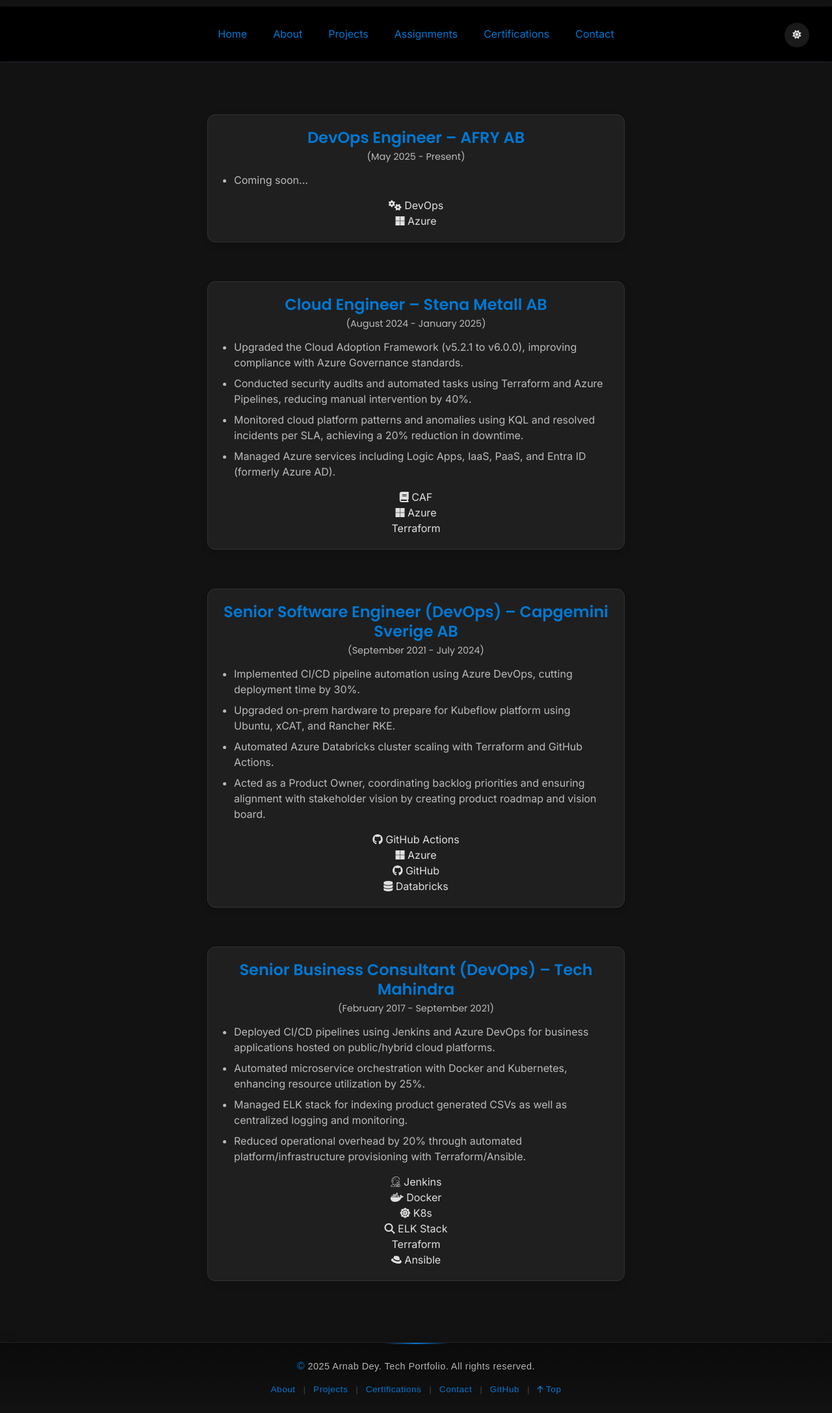
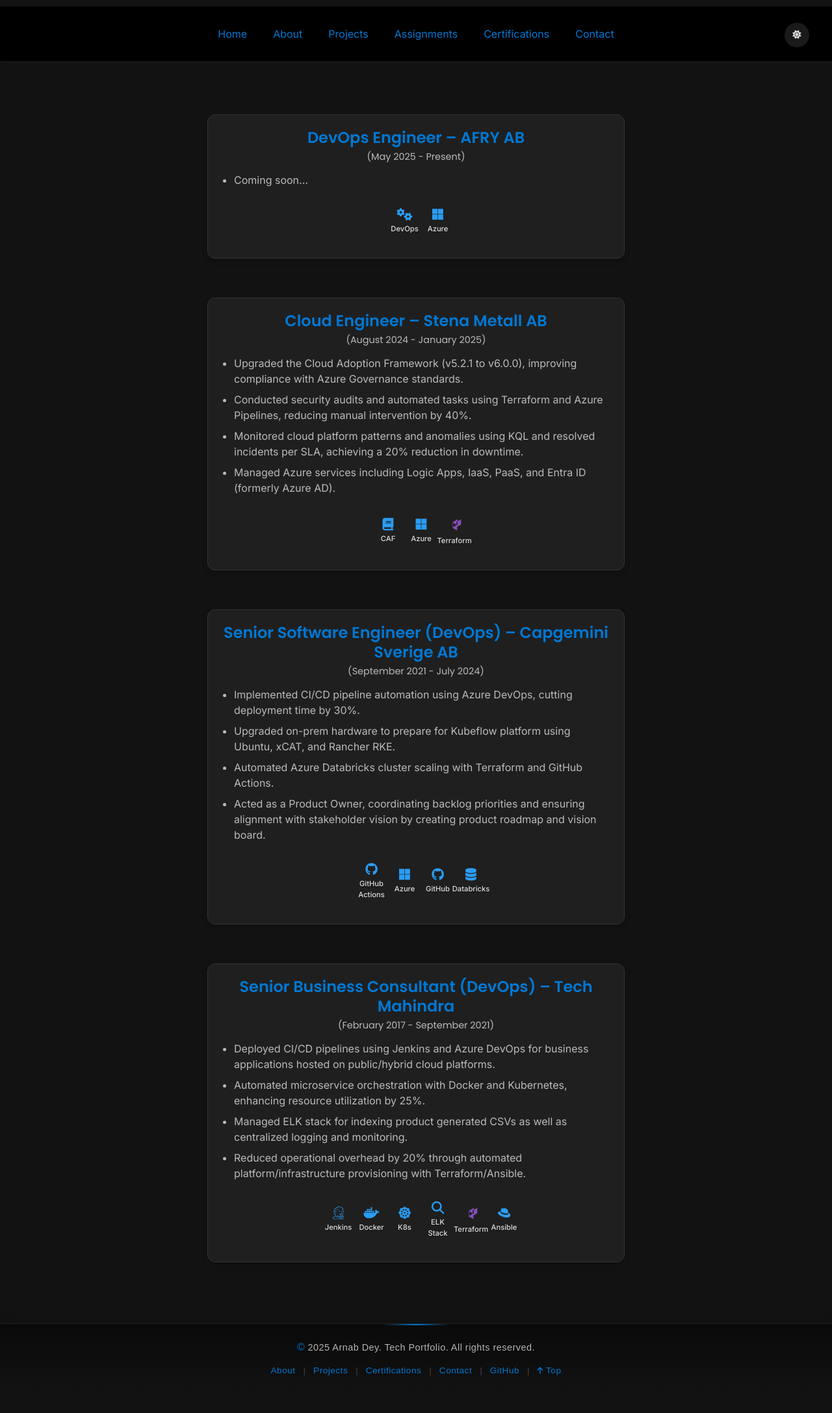
Before and after one commit to arnabdey73/arnabdey73.github.io, a Jekyll site: the page built from content/assignments.md, in a window 1280 px wide. Shown: the whole page at 65% size. Built offline with Jekyll 4.4.1, drawn with Linux system fonts in a browser that asks for light colours; after the commit the page ends 2147 px from its top, so only the background shows below that.

Commit message:
feat: add unified tech icon styles and enhance logo support for assignment and project cards

```diff
--- a/_layouts/default.html
+++ b/_layouts/default.html
@@ -10,6 +10,9 @@
     <link rel="stylesheet" href="{{ '/assets/css/blog-feed.css' | relative_url }}">
     <link rel="stylesheet" href="{{ '/assets/css/intro-card.css' | relative_url }}">
     <link rel="stylesheet" href="{{ '/assets/css/assignment-cards.css' | relative_url }}">
+    <link rel="stylesheet" href="{{ '/assets/css/tech-stack-mini.css' | relative_url }}">
+    <link rel="stylesheet" href="{{ '/assets/css/assignment-card-fix.css' | relative_url }}">
+    <link rel="stylesheet" href="{{ '/assets/css/icons-unified.css' | relative_url }}">
     <link rel="stylesheet" href="https://cdnjs.cloudflare.com/ajax/libs/font-awesome/6.5.0/css/all.min.css" integrity="sha512-Avb2QiuDEEvB4bZJYdft2mNjVShBftLdPG8FJ0V7irTLQ8Uo0qcPxh4Plq7G5tGm0rU+1SPhVotteLpBERwTkw==" crossorigin="anonymous" referrerpolicy="no-referrer" />
     <link rel="preconnect" href="https://fonts.googleapis.com">
     <link rel="preconnect" href="https://fonts.gstatic.com" crossorigin>
--- /dev/null
+++ b/assets/css/assignment-card-fix.css
@@ -0,0 +1,76 @@
+/* Fix to ensure tech icons in assignment cards match project cards */
+
+/* Ensure tech icons in assignment cards have the same properties as project cards */
+.assignment-card .tech-icons-mini {
+  display: flex;
+  flex-wrap: wrap;
+  gap: 0.5rem;
+  justify-content: center;
+  align-items: center;
+  margin-top: 1rem;
+  padding: 0.5rem;
+  width: 100%;
+}
+
+.assignment-card .tech-item-mini {
+  display: flex;
+  flex-direction: column;
+  align-items: center;
+  width: 35px;
+  min-width: 35px;
+  margin: 0.25rem;
+  transition: transform 0.4s cubic-bezier(0.34, 1.56, 0.64, 1),
+              filter 0.4s cubic-bezier(0.34, 1.56, 0.64, 1),
+              text-shadow 0.4s cubic-bezier(0.34, 1.56, 0.64, 1);
+  padding: 0.25rem;
+  box-sizing: border-box;
+  position: relative;
+}
+
+/* Exactly match project card icon styles */
+.assignment-card .tech-item-mini i {
+  font-size: 1.2rem;
+  color: #2a9df4;
+  transition: transform 0.4s cubic-bezier(0.34, 1.56, 0.64, 1),
+              color 0.4s cubic-bezier(0.34, 1.56, 0.64, 1),
+              filter 0.4s cubic-bezier(0.34, 1.56, 0.64, 1),
+              text-shadow 0.4s cubic-bezier(0.34, 1.56, 0.64, 1);
+  filter: brightness(1);
+  text-shadow: 0 0 0 rgba(42, 157, 244, 0);
+}
+
+.assignment-card .tech-item-mini span {
+  font-size: 0.7rem;
+  font-weight: 500;
+  color: #e0e0e0;
+  text-align: center;
+  margin-top: 0.25rem;
+  transition: color 0.4s cubic-bezier(0.34, 1.56, 0.64, 1),
+              text-shadow 0.4s cubic-bezier(0.34, 1.56, 0.64, 1);
+  text-shadow: 0 1px 2px rgba(0, 0, 0, 0.3);
+}
+
+/* Match hover states */
+.assignment-card:hover .tech-item-mini:hover {
+  transform: translateY(-5px);
+}
+
+.assignment-card:hover .tech-item-mini:hover i {
+  color: #0078D4;
+  filter: brightness(1.3);
+  text-shadow: 0 0 15px rgba(0, 120, 212, 0.7);
+}
+
+.assignment-card:hover .tech-item-mini:hover span {
+  color: #0078D4;
+  text-shadow: 0 0 8px rgba(42, 157, 244, 0.3);
+}
+
+/* Fix for Terraform logo */
+.assignment-card .terraform-logo-mini::before {
+  background-color: #844FBA;
+}
+
+.assignment-card:hover .terraform-logo-mini::before {
+  background-color: #0078D4;
+}
--- /dev/null
+++ b/assets/css/icons-unified.css
@@ -0,0 +1,86 @@
+/* Unified tech icon styles for both project and assignment cards */
+
+/* Ensure consistent styling for tech icons in both card types */
+.tech-icons-mini {
+  display: flex;
+  flex-wrap: wrap;
+  gap: 0.5rem;
+  justify-content: center;
+  align-items: center;
+  margin-top: 1rem;
+  padding: 0.5rem;
+  width: 100%;
+}
+
+/* Apply the same styling to tech items regardless of card type */
+.project-card .tech-item-mini,
+.assignment-card .tech-item-mini {
+  display: flex;
+  flex-direction: column;
+  align-items: center;
+  width: 35px;
+  min-width: 35px;
+  margin: 0.25rem;
+  transition: transform 0.4s cubic-bezier(0.34, 1.56, 0.64, 1),
+              filter 0.4s cubic-bezier(0.34, 1.56, 0.64, 1),
+              text-shadow 0.4s cubic-bezier(0.34, 1.56, 0.64, 1);
+  padding: 0.25rem;
+  box-sizing: border-box;
+  position: relative;
+}
+
+/* Unified icon styling */
+.project-card .tech-item-mini i,
+.assignment-card .tech-item-mini i {
+  font-size: 1.2rem;
+  color: #2a9df4;
+  transition: transform 0.4s cubic-bezier(0.34, 1.56, 0.64, 1),
+              color 0.4s cubic-bezier(0.34, 1.56, 0.64, 1),
+              filter 0.4s cubic-bezier(0.34, 1.56, 0.64, 1),
+              text-shadow 0.4s cubic-bezier(0.34, 1.56, 0.64, 1);
+  filter: brightness(1);
+  text-shadow: 0 0 0 rgba(42, 157, 244, 0);
+}
+
+/* Unified text styling */
+.project-card .tech-item-mini span,
+.assignment-card .tech-item-mini span {
+  font-size: 0.7rem;
+  font-weight: 500;
+  color: #e0e0e0;
+  text-align: center;
+  margin-top: 0.25rem;
+  transition: color 0.4s cubic-bezier(0.34, 1.56, 0.64, 1),
+              text-shadow 0.4s cubic-bezier(0.34, 1.56, 0.64, 1);
+  text-shadow: 0 1px 2px rgba(0, 0, 0, 0.3);
+}
+
+/* Unified hover states */
+.project-card:hover .tech-item-mini:hover,
+.assignment-card:hover .tech-item-mini:hover {
+  transform: translateY(-5px);
+}
+
+.project-card:hover .tech-item-mini:hover i,
+.assignment-card:hover .tech-item-mini:hover i {
+  color: #0078D4;
+  filter: brightness(1.3);
+  text-shadow: 0 0 15px rgba(0, 120, 212, 0.7);
+}
+
+.project-card:hover .tech-item-mini:hover span,
+.assignment-card:hover .tech-item-mini:hover span {
+  color: #0078D4;
+  text-shadow: 0 0 8px rgba(42, 157, 244, 0.3);
+}
+
+/* Unified Terraform logo styling */
+.project-card .terraform-logo-mini::before,
+.assignment-card .terraform-logo-mini::before {
+  background-color: #844FBA;
+}
+
+.project-card:hover .terraform-logo-mini::before,
+.assignment-card:hover .terraform-logo-mini::before {
+  background-color: #0078D4;
+}
--- a/assets/css/tech-stack-mini.css
+++ b/assets/css/tech-stack-mini.css
@@ -147,8 +147,9 @@
   background-color: #0078D4;
 }
 
-/* Enhanced tech logo support for assignment cards */
-.assignment-card .tech-logo-mini {
+/* Enhanced tech logo support for both assignment and project cards */
+.assignment-card .tech-logo-mini,
+.project-card .tech-logo-mini {
   width: 25px;
   height: 25px;
   margin: 0 auto;
@@ -156,22 +157,25 @@
   transition: filter 0.3s ease, transform 0.3s ease;
 }
 
-.assignment-card .tech-item-mini:hover .tech-logo-mini {
+.assignment-card .tech-item-mini:hover .tech-logo-mini,
+.project-card .tech-item-mini:hover .tech-logo-mini {
   filter: var(--tech-logo-hover-filter, brightness(1.2));
   transform: scale(1.15);
 }
 
-[data-theme="dark"] .assignment-card .tech-logo-mini {
+[data-theme="dark"] .assignment-card .tech-logo-mini,
+[data-theme="dark"] .project-card .tech-logo-mini {
   filter: brightness(0) invert(1);
   opacity: 0.9;
 }
 
-/* Terraform logo support for assignment cards */
-.assignment-card .terraform-logo-mini::before {
+/* Terraform logo support for all cards */
+.terraform-logo-mini::before {
   background-color: #844FBA;
 }
 
-.assignment-card:hover .terraform-logo-mini::before {
+.assignment-card:hover .terraform-logo-mini::before,
+.project-card:hover .terraform-logo-mini::before {
   background-color: #0078D4;
 }
 
```
